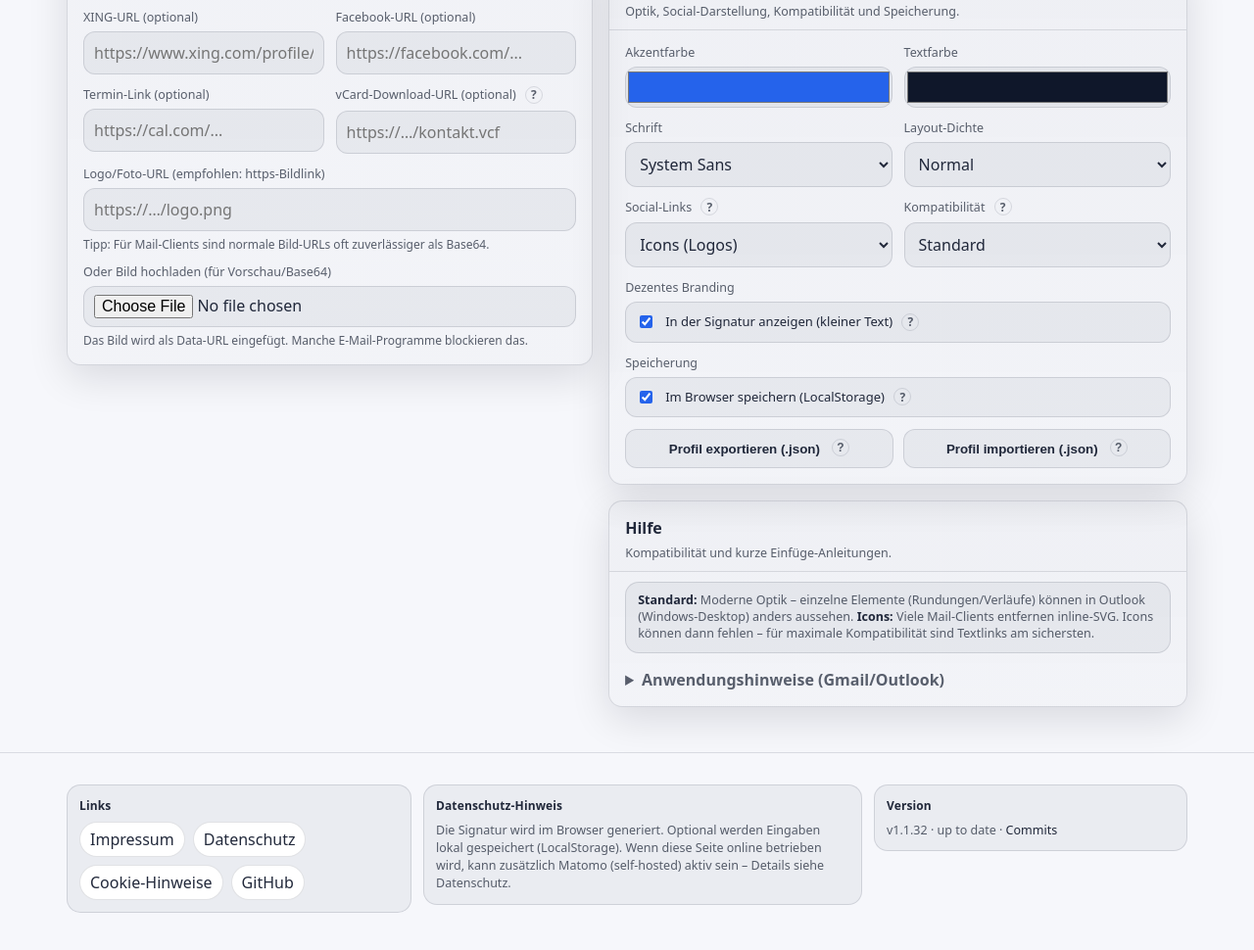
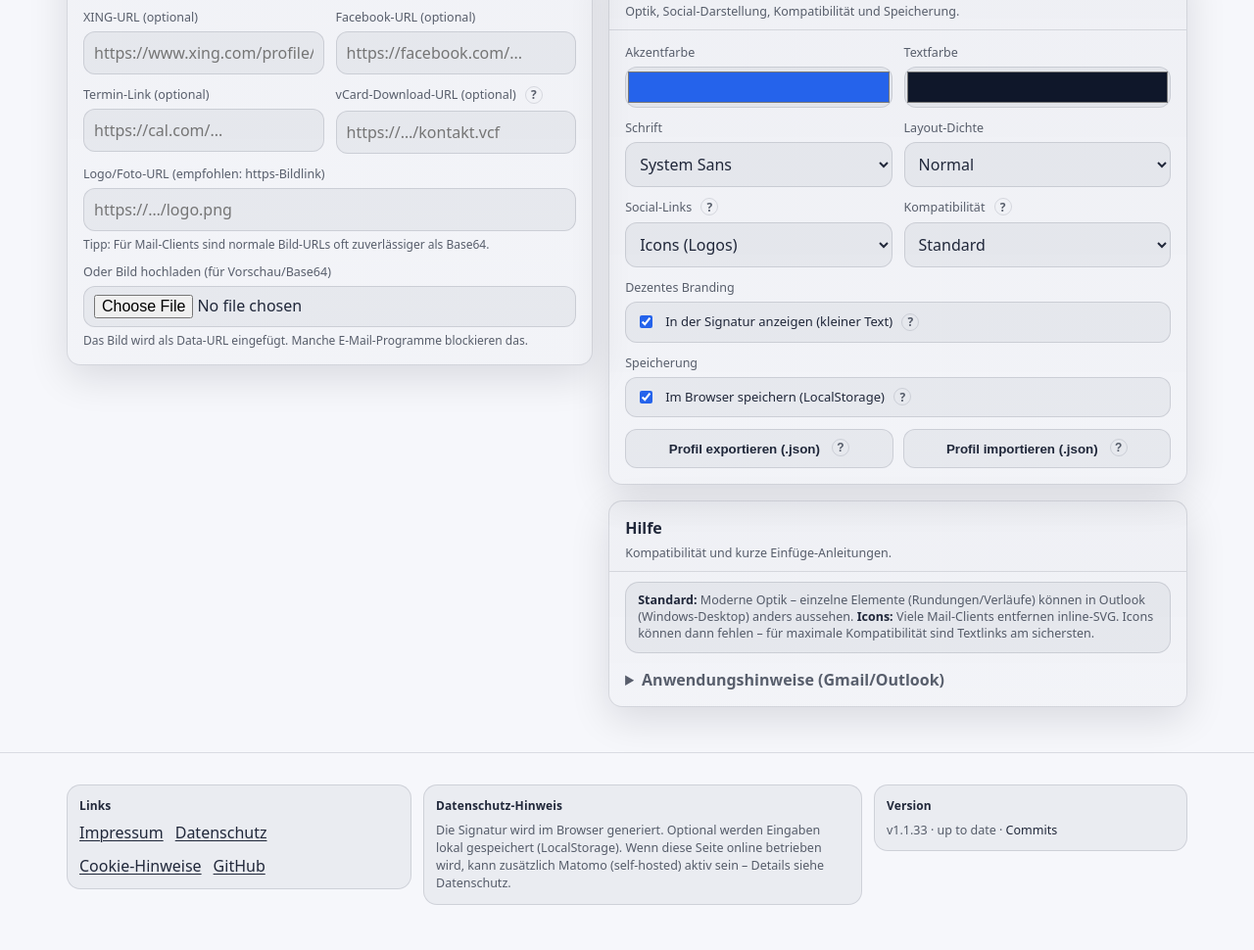
Before and after one commit to Schello805/signatur-generator, a website: page index.html in a window 1280 px wide. Shown: the part 849-1819 px from the top of the page at 98% size. Drawn offline with Linux system fonts and the light colour scheme; no server answers.

Commit message:
ui: footer links as plain text

```diff
--- a/index.html
+++ b/index.html
@@ -4,7 +4,7 @@
     <meta charset="utf-8" />
     <meta name="viewport" content="width=device-width, initial-scale=1" />
 	    <meta name="color-scheme" content="light" />
-	    <meta name="app-version" content="1.1.32" />
+	    <meta name="app-version" content="1.1.33" />
 	    <meta name="theme-color" content="#f6f7fb" />
 	    <title>Kostenloser E‑Mail‑Signatur Generator – Signaturgenerator</title>
 	    <meta
--- a/package.json
+++ b/package.json
@@ -1,7 +1,7 @@
 {
   "name": "signatur-generator",
   "private": true,
-  "version": "1.1.32",
+  "version": "1.1.33",
   "description": "Lokale Webapp zum Erstellen von E-Mail-Signaturen",
   "type": "module",
   "scripts": {
--- a/service-worker.js
+++ b/service-worker.js
@@ -1,6 +1,6 @@
 // Signaturgenerator Service Worker
 // Version must be bumped on releases to ensure updates propagate.
-const APP_VERSION = "1.1.32";
+const APP_VERSION = "1.1.33";
 const CACHE_PREFIX = "sg-cache-";
 const CACHE_NAME = `${CACHE_PREFIX}${APP_VERSION}`;
 
--- a/styles.css
+++ b/styles.css
@@ -335,18 +335,20 @@ input[type="file"]{padding: 8px 10px; cursor:pointer;}
 .footer-nav{
   display:flex;
   flex-wrap:wrap;
-  gap: 8px;
+  gap: 12px;
   align-items:center;
 }
 .footer-nav a{
   color: var(--text);
-  text-decoration:none;
-  border: 1px solid var(--border);
-  background: white;
-  padding: 6px 10px;
-  border-radius: 999px;
+  text-decoration: underline;
+  text-underline-offset: 2px;
+  text-decoration-thickness: from-font;
+  border: 0;
+  background: transparent;
+  padding: 0;
+  border-radius: 0;
 }
-.footer-nav a:hover{border-color: color-mix(in oklab, var(--accent) 55%, var(--border));}
+.footer-nav a:hover{color: var(--accent);}
 .footer-meta-row{
   display:flex;
   flex-wrap:wrap;
```
Also changed, not shown: cookies.html (+1 -1 lines), datenschutz.html (+1 -1 lines), impressum.html (+1 -1 lines), CHANGELOG.md.
